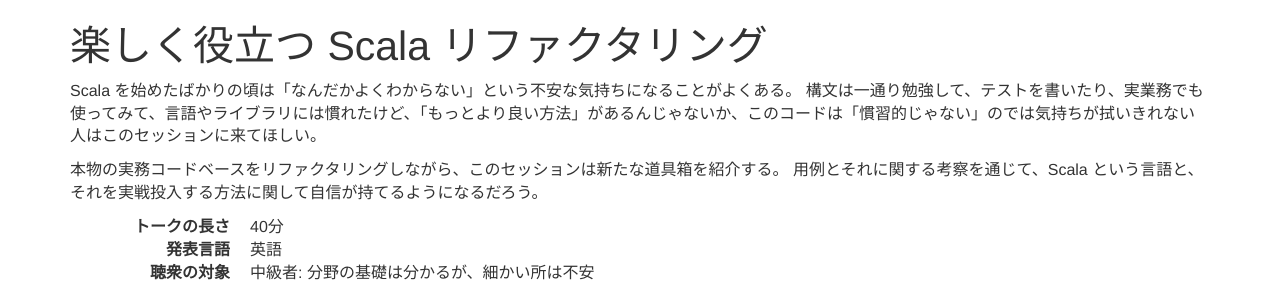
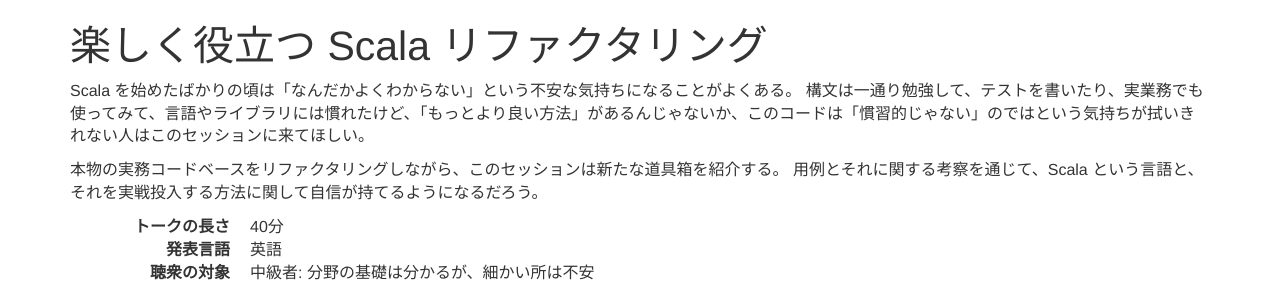
Before and after one commit to scalajp/2016.scalamatsuri.org, a Jekyll site: the page built from _candidates_ja/TomerGabel_1.html, in a window 1280 px wide. Shown: the part 170-454 px from the top of the page. Built offline with Jekyll 4.4.1, drawn with Linux system fonts in a browser that asks for light colours; nearby versions of some CDN libraries; comment, search, counter and statistics services are not loaded; grey boxes are pictures that could not be loaded.

Commit message:
Update TomerGabel_1.html

```diff
--- a/_candidates_ja/TomerGabel_1.html
+++ b/_candidates_ja/TomerGabel_1.html
@@ -10,6 +10,6 @@ icon: https://www.dropbox.com/s/g22pu5dmovdzq99/Tomer%20G%20color.jpg?raw=1
 organization: Wix
 ---
 <p>Scala を始めたばかりの頃は「なんだかよくわからない」という不安な気持ちになることがよくある。
-構文は一通り勉強して、テストを書いたり、実業務でも使ってみて、言語やライブラリには慣れたけど、「もっとより良い方法」があるんじゃないか、このコードは「慣習的じゃない」のでは気持ちが拭いきれない人はこのセッションに来てほしい。</p>
+構文は一通り勉強して、テストを書いたり、実業務でも使ってみて、言語やライブラリには慣れたけど、「もっとより良い方法」があるんじゃないか、このコードは「慣習的じゃない」のではという気持ちが拭いきれない人はこのセッションに来てほしい。</p>
 <p>本物の実務コードベースをリファクタリングしながら、このセッションは新たな道具箱を紹介する。
 用例とそれに関する考察を通じて、Scala という言語と、それを実戦投入する方法に関して自信が持てるようになるだろう。</p>
```
